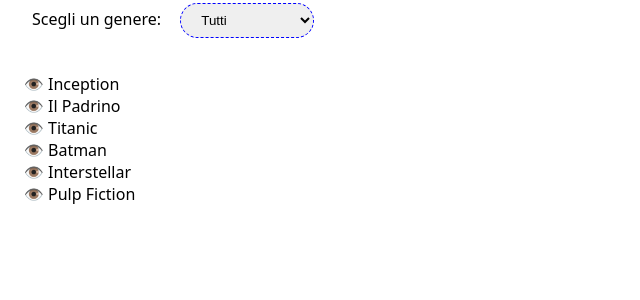
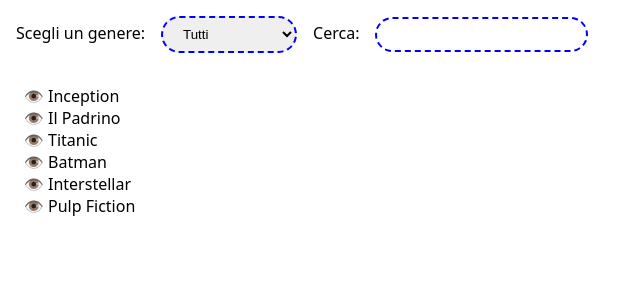
Before and after one commit to andrea-pugliatti/react-movie-filter, a React app: page / in a window 1280 px wide. Shown: the top 300 px of the page, without its empty margins (0-640 px from the left). Built offline with nearby package versions, Linux system fonts and the light colour scheme; the HTML template or start-up script is replaced by a standard one.

Commit message:
Bonus: add search functionality

```diff
--- a/src/App.jsx
+++ b/src/App.jsx
@@ -21,23 +21,22 @@
 	const [movies, setMovies] = useState(movieList);
 	const [filtered, setFiltered] = useState(movieList);
 	const [genre, setGenre] = useState(genreList[0]);
-
-	//const [searchInput, setSearchInput] = useState("");
-	// useEffect(() => {
-	// 	console.log(searchInput);
-	// }, [searchInput]);
+	const [searchInput, setSearchInput] = useState("");
 
 	useEffect(() => {
-		const filtered = movies.filter(
+		let filtered = movies.filter(
 			(item) => genre === genreList[0] || item.genre === genre,
 		);
+
+		filtered = filtered.filter((item) =>
+			item.title.toLowerCase().includes(searchInput.toLowerCase()),
+		);
 		setFiltered(filtered);
-	}, [genre]);
+	}, [genre, searchInput]);
 
 	return (
 		<>
 			<label htmlFor="genre-selector">Scegli un genere:</label>
-
 			<select
 				name="genre-selector"
 				id="genre-selector"
@@ -50,10 +49,12 @@
 				))}
 			</select>
 
-			{/* <input
+			<label htmlFor="search-input">Cerca:</label>
+			<input
+				id="search-input"
 				type="text"
 				onChange={(event) => setSearchInput(event.target.value)}
-			/> */}
+			/>
 
 			<ul className="movie-list">
 				{filtered.map((item, index) => (
--- a/src/index.css
+++ b/src/index.css
@@ -9,14 +9,20 @@
 }
 
 label {
-	margin-inline-start: 2rem;
+	margin: 1rem;
+}
+
+#search-input {
+	padding: 0.5rem 1rem;
+	margin-top: 1rem;
+	border: 2px dashed blue;
+	border-radius: 20px;
 }
 
 #genre-selector {
-	margin: 0.2rem 1.2rem;
 	padding: 0.5rem 1rem;
-
-	border: 1px dashed blue;
+	margin-top: 1rem;
+	border: 2px dashed blue;
 	border-radius: 20px;
 }
 
```
